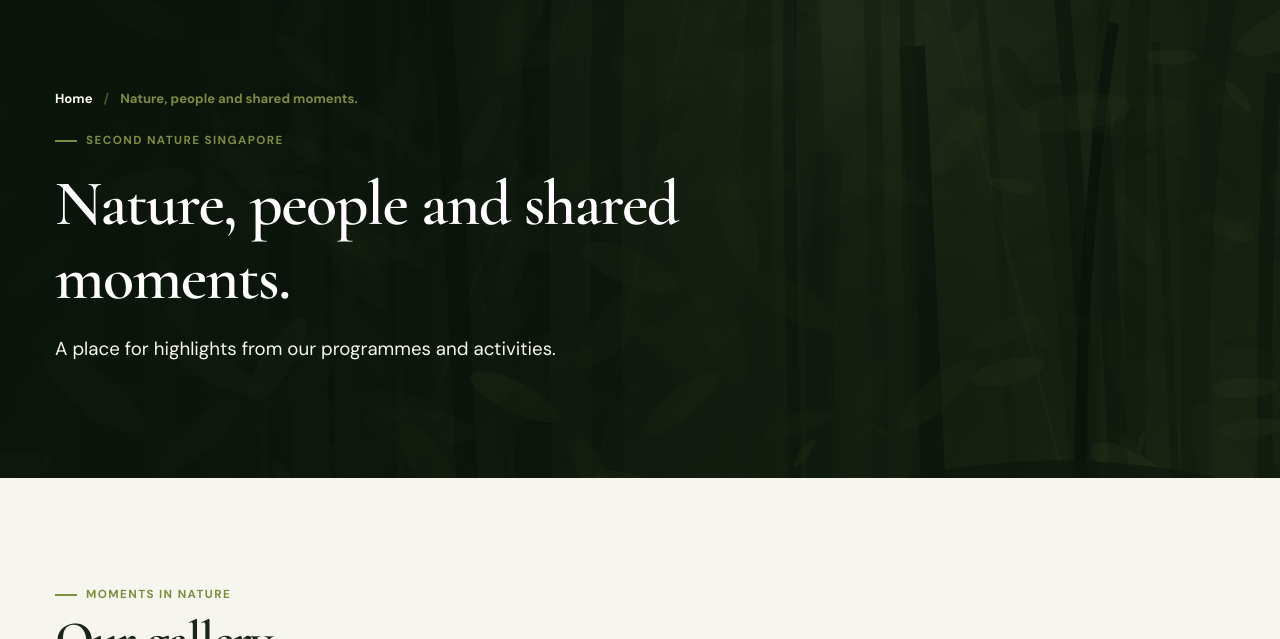
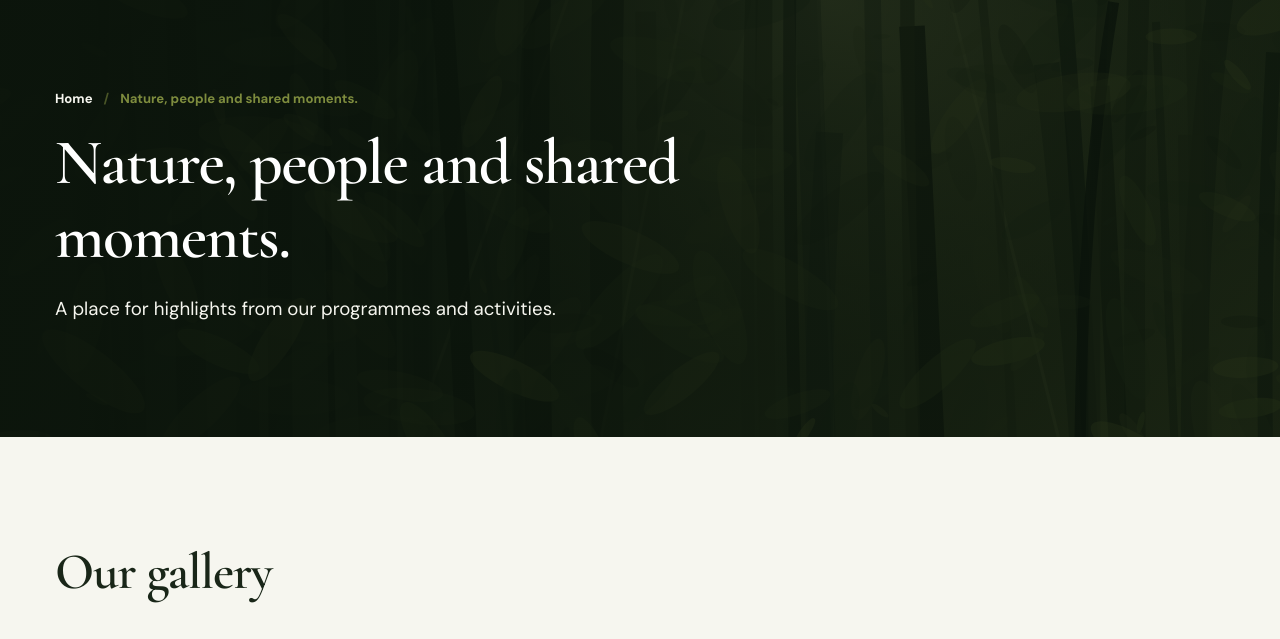
Before and after one commit to secondnaturesg/second-nature-sg, a plain HTML site: page gallery.html in a window 1280 px wide. Shown: the part 94-733 px from the top of the page. Drawn offline with nearby package versions, Linux system fonts and the light colour scheme.

Commit message:
Update gallery.html

```diff
--- a/gallery.html
+++ b/gallery.html
@@ -168,7 +168,6 @@
           <span>Nature, people and shared moments.</span>
         </nav>
 
-        <span class="eyebrow">Second Nature Singapore</span>
 
         <h1>Nature, people and shared moments.</h1>
 
@@ -184,7 +183,6 @@
       <div class="container">
 
         <div class="section-head">
-          <span class="eyebrow">Moments in nature</span>
           <h2>Our gallery</h2>
         </div>
 
```
